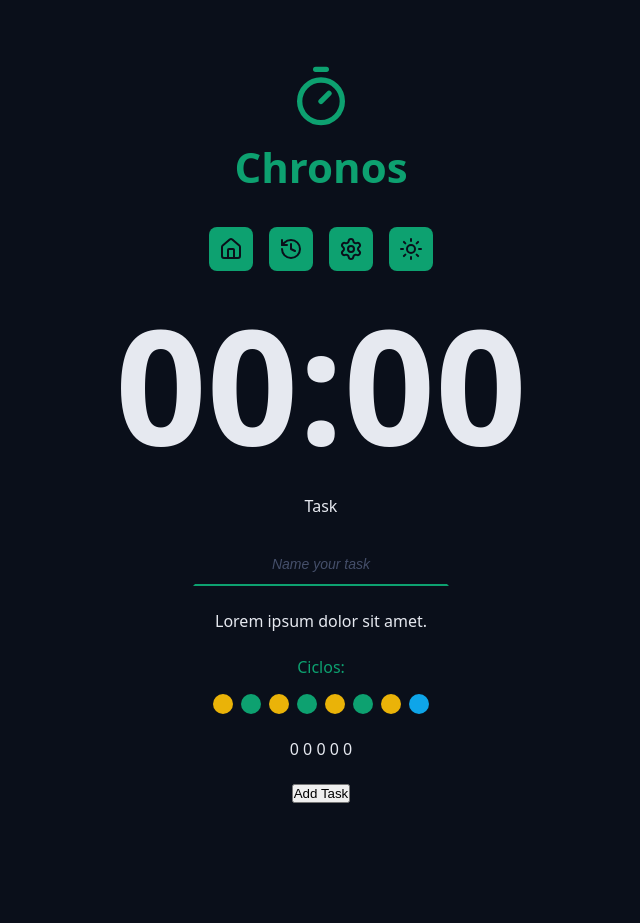
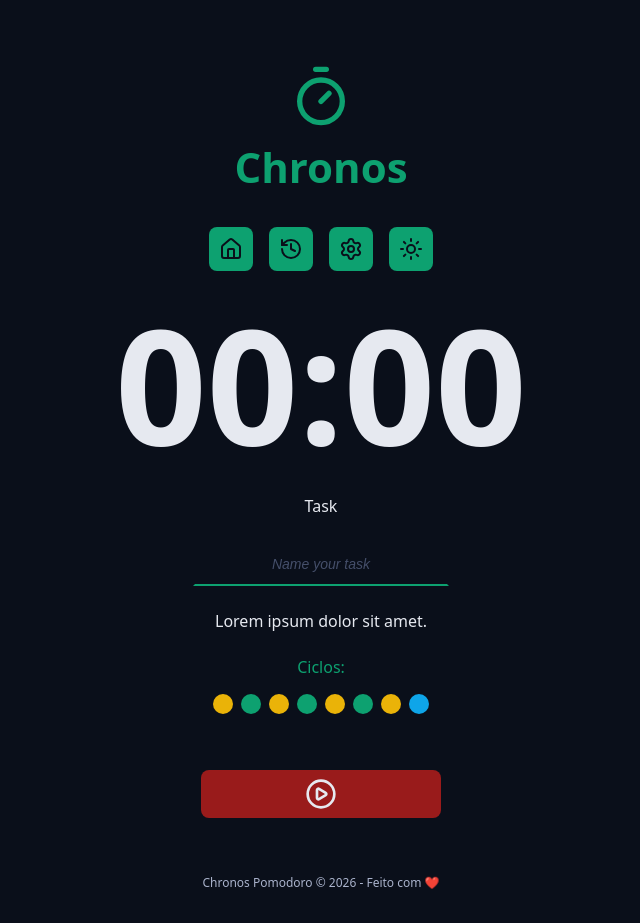
Before and after one commit to angel1cad1n1z/chronos_pomodoro, a React (Vite) app: page / in a window 1280 px wide. Shown: the whole page, without its empty margins (319-959 px from the left). Before the commit the page ends 835 px from the top, so only its background shows below. Built offline with nearby package versions, Linux system fonts and the light colour scheme.

Commit message:
adiciona componentes ao projeto chronos

```diff
--- a/src/App.tsx
+++ b/src/App.tsx
@@ -3,10 +3,14 @@ import { Logo } from "./components/logo/logo";
 import { Menu } from "./components/menu/menu.tsx";
 import { CountDown } from "./components/countDown/countDown.tsx";
 import { DefaultInput } from "./components/defaultInput/defaltInput.tsx";
+import { Cycles } from "./components/cycles/cycles";
+import { DefaultButton } from "./components/defaultButton/defaltButton";
+import { Footer } from "./components/footer/footer.tsx";
+
+import { PlayCircleIcon } from "lucide-react";
 
 import "./styles/theme.css";
 import "./styles/global.css";
-import { Cycles } from "./components/cycles/cycles";
 
 export function App() {
   return (
@@ -36,11 +40,14 @@ export function App() {
 
           <div className="formRow">
             <Cycles />
-            <p>0 0 0 0 0</p>
           </div>
 
           <div className="formRow">
-            <button type="submit">Add Task</button>
+            <DefaultButton icon={<PlayCircleIcon />} color="red" />
+          </div>
+
+          <div className="formRow">
+            <Footer />
           </div>
         </form>
       </Container>
--- /dev/null
+++ b/src/components/defaultButton/defaltButton.tsx
@@ -0,0 +1,22 @@
+import styles from "./defaultButton.module.css";
+import * as React from "react";
+type DefaultButtonProps = {
+  icon: React.ReactNode;
+  color?: "green" | "red";
+} & React.ComponentProps<"button">;
+export function DefaultButton({
+  icon,
+  color = "green",
+  ...props
+}: DefaultButtonProps) {
+  return (
+    <>
+      <button
+        className={` ${styles.defaultButton} ${styles[color]}`}
+        {...props}
+      >
+        {icon}
+      </button>
+    </>
+  );
+}
--- /dev/null
+++ b/src/components/defaultButton/defaultButton.module.css
@@ -0,0 +1,33 @@
+.defaultButton {
+  border: none;
+  background: var(--primary);
+  color: var(--text-over-primary);
+  display: flex;
+  align-items: center;
+  justify-content: center;
+  min-width: 24rem;
+  border-radius: 0.8rem;
+  padding: 0.8rem;
+  margin: 3.2rem 0;
+  cursor: pointer;
+  transition: all 0.1s ease-in-out;
+}
+
+.defaultButton svg {
+  width: 3.2rem;
+  height: 3.2rem;
+}
+
+.defaultButton:hover {
+  filter: brightness(80%);
+}
+
+.green {
+  background: var(--primary);
+  color: var(--text-over-primary);
+}
+
+.red {
+  background: var(--error);
+  color: var(--text-over-error);
+}
--- /dev/null
+++ b/src/components/footer/footer.module.css
@@ -0,0 +1,8 @@
+.footer {
+  display: flex;
+  justify-content: center;
+  align-items: center;
+  font-size: 1.2rem;
+  color: var(--text-muted);
+  text-decoration: none;
+}
--- /dev/null
+++ b/src/components/footer/footer.tsx
@@ -0,0 +1,9 @@
+import Styles from "./footer.module.css";
+
+export function Footer() {
+  return (
+    <footer className={Styles.footer}>
+      <p>Chronos Pomodoro &copy; {new Date().getFullYear()} - Feito com ❤️</p>
+    </footer>
+  );
+}
```
